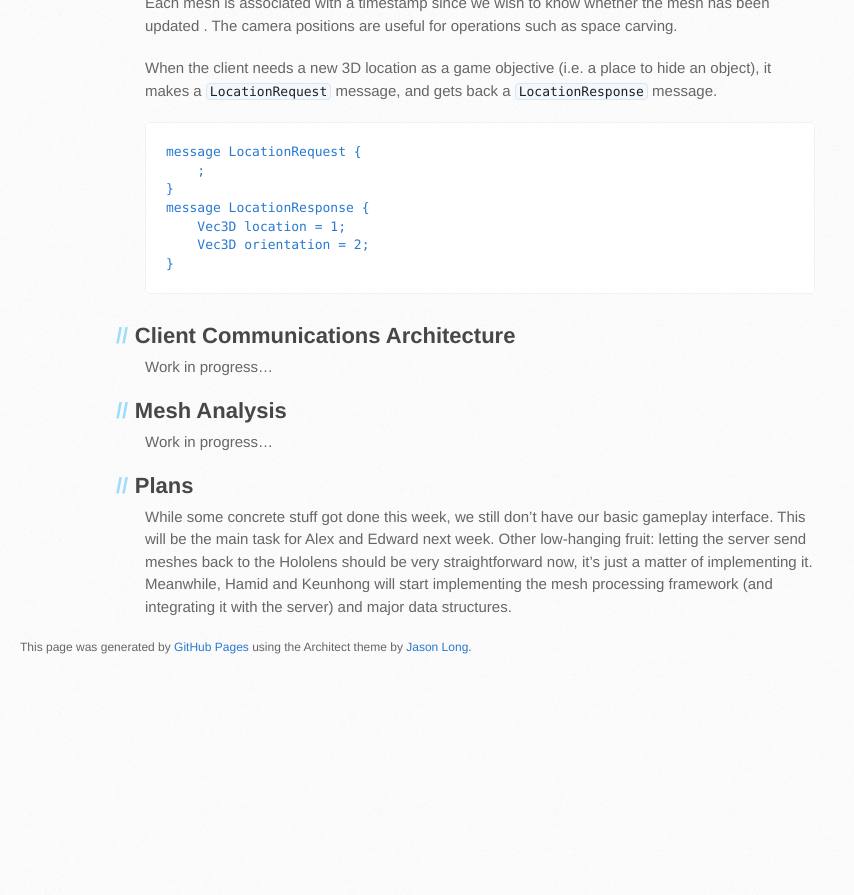
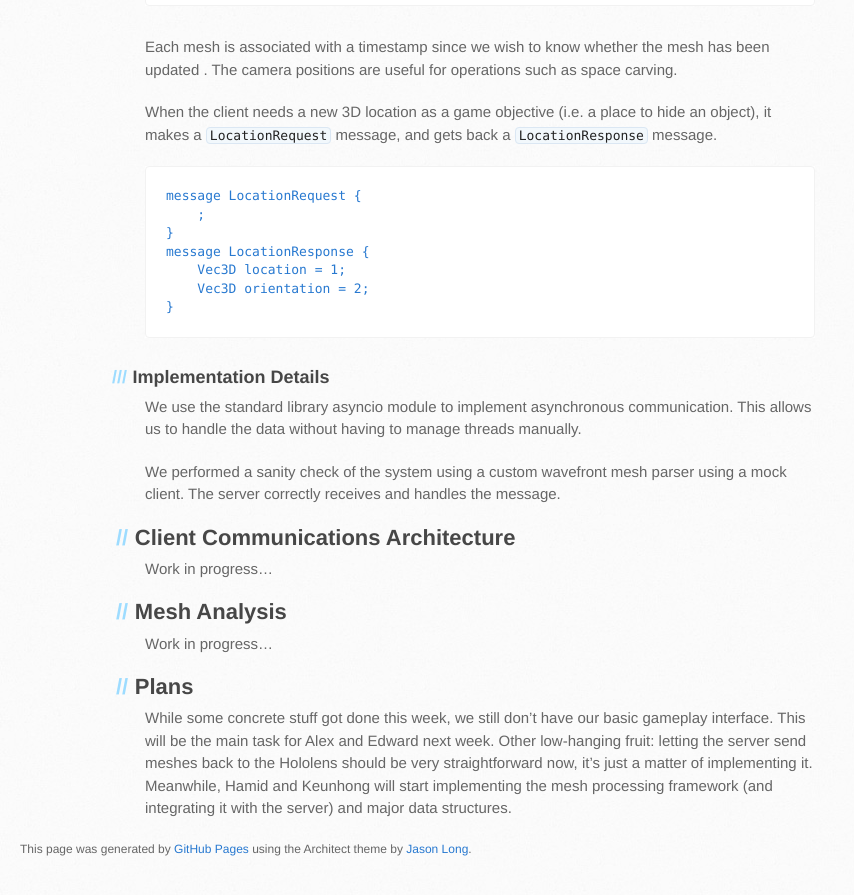
Before and after one commit to holoscanner/holoscanner.github.io, a Jekyll site: the page built from _posts/2016-04-28-week-4-clientserver-communication.md, in a window 1280 px wide and 900 px high, scrolled down 1362 px. Shown: the top 895 px of the window, without its empty margins (0-854 px from the left). Built offline with Jekyll 4.4.1, drawn with Linux system fonts in a browser that asks for light colours; before the commit the page ends 2060 px from its top, so only the background shows below that.

Commit message:
Update 2016-04-28-week-4-clientserver-communication.md

````diff
--- a/_posts/2016-04-28-week-4-clientserver-communication.md
+++ b/_posts/2016-04-28-week-4-clientserver-communication.md
@@ -62,6 +64,11 @@ message LocationResponse {
 }
 ```
 
+### Implementation Details
+
+We use the standard library asyncio module to implement asynchronous communication. This allows us to handle the data without having to manage threads manually.
+
+We performed a sanity check of the system using a custom wavefront mesh parser using a mock client. The server correctly receives and handles the message.
 
 
 ## Client Communications Architecture
````
Also changed, not shown: other parts of _posts/2016-04-28-week-4-clientserver-communication.md (+2 -0 lines).
